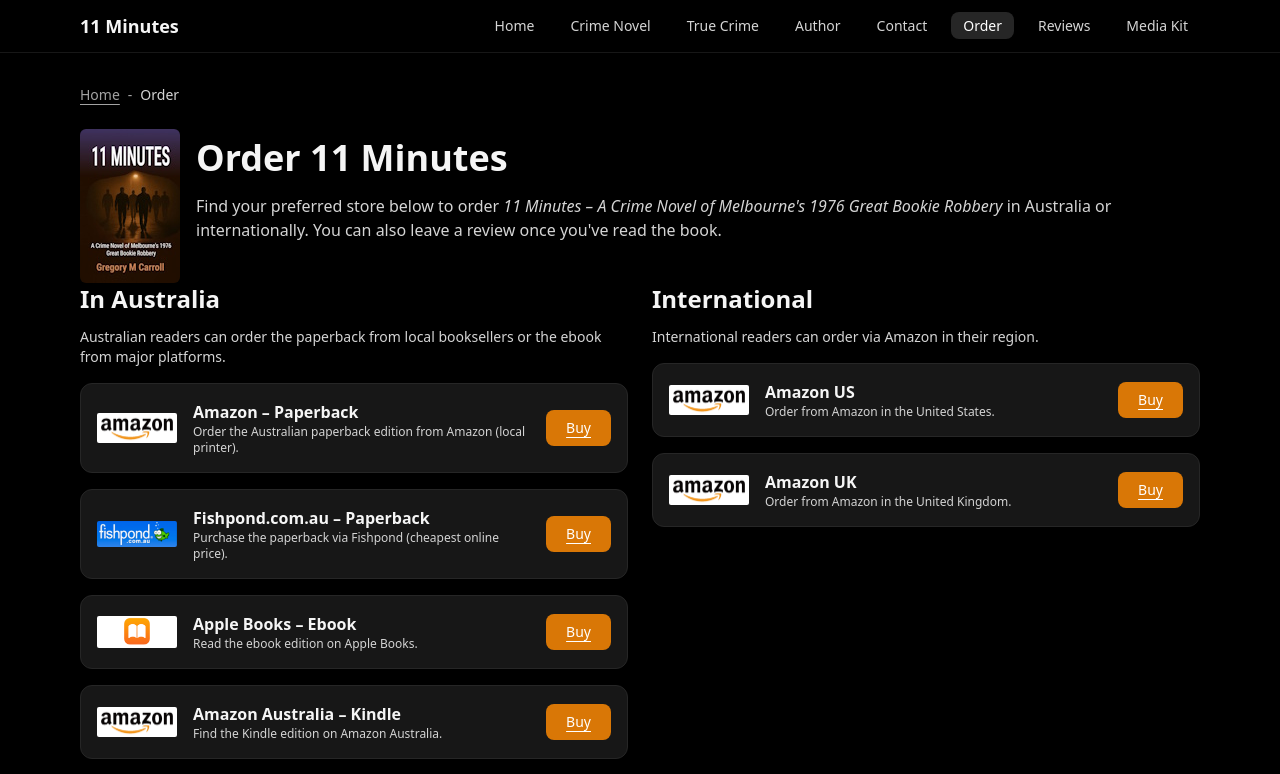
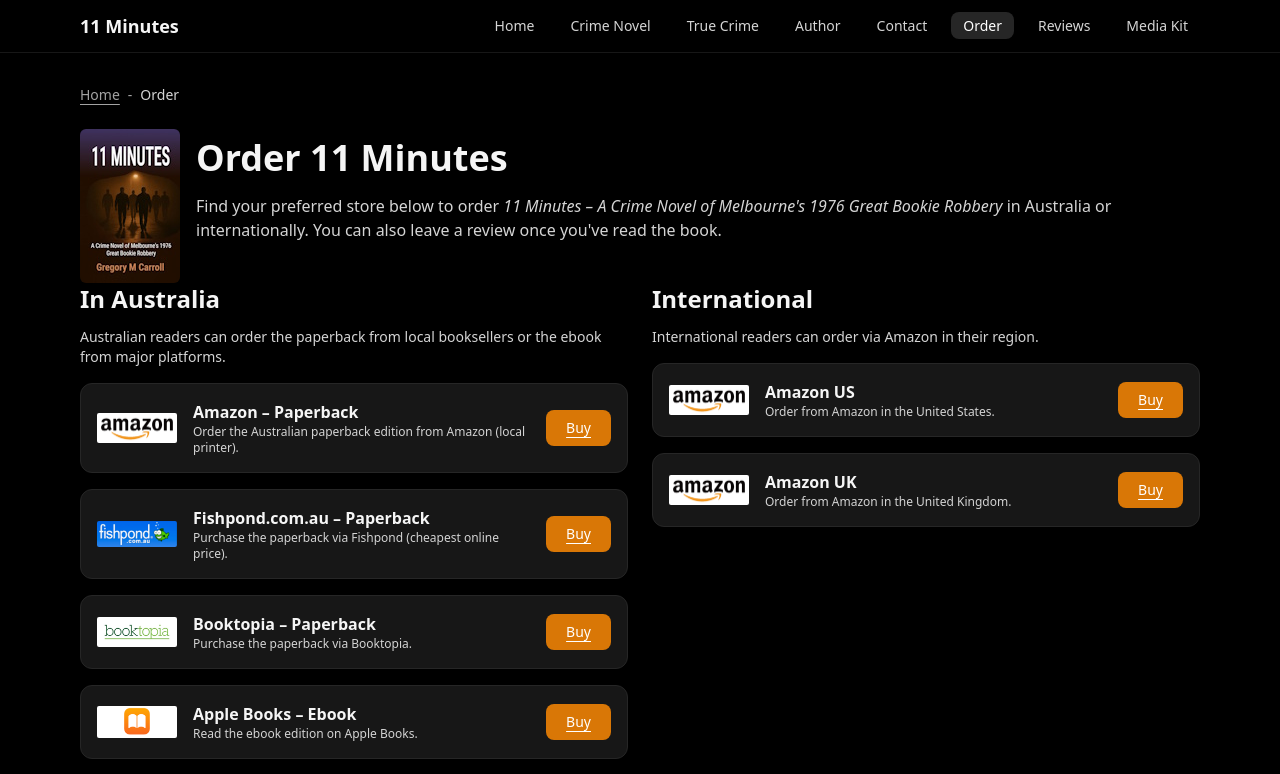
Before and after one commit to gcarroll1/author-site, a Next.js app: page /order in a window 1280 px wide. Shown: the top 774 px of the page. Built offline with nearby package versions, Linux system fonts and the light colour scheme.

Commit message:
Read Sample and Booktopia

```diff
--- a/app/crime-novel/page.tsx
+++ b/app/crime-novel/page.tsx
@@ -48,6 +48,10 @@
             alt="11 Minutes book cover"
             className="w-72 h-auto rounded-lg shadow-lg"
           />
+            <Link className="btn" href="https://read.amazon.com.au/sample/B0FV1QD25H?clientId=share">
+              Read Sample
+            </Link>
+
         </div>
 
         {/* RIGHT COLUMN — All text panels */}
--- a/app/order/page.tsx
+++ b/app/order/page.tsx
@@ -102,6 +102,33 @@
                 </div>
                 <Link
                   href="https://www.fishpond.com.au/Books/11-Minutes-Gregory-M-Carroll/9781764222600"
+                  target="_blank"
+                  rel="noopener noreferrer"
+                  prefetch={false}
+                  className="inline-block bg-amber-600 hover:bg-amber-700 !text-white hover:!text-white px-5 py-2 rounded-lg font-medium transition text-xs sm:text-sm"
+                >
+                  Buy
+                </Link>
+              </div>
+
+              {/* Booktopia */}
+              <div className="not-prose flex items-center gap-4 bg-neutral-900 border border-neutral-800 rounded-xl p-4">
+                <img
+                  src="/images/stores/Booktopia.jpg"
+                  alt="Booktopia"
+                  className="w-20 h-auto rounded-sm hidden sm:block"
+                  loading="lazy"
+                />
+                <div className="flex-1">
+                  <h3 className="font-semibold text-base">
+                    Booktopia – Paperback
+                  </h3>
+                  <p className="text-xs text-neutral-300">
+                    Purchase the paperback via Booktopia.
+                  </p>
+                </div>
+                <Link
+                  href="https://www.booktopia.com.au/11-minutes-gregory-m-carroll/book/9781764222600.html"
                   target="_blank"
                   rel="noopener noreferrer"
                   prefetch={false}
@@ -216,7 +243,7 @@
                   </p>
                 </div>
                 <Link
-                  href="https://www.amazon.co.uk/s?k=11+Minutes+Gregory+M+Carroll"
+                  href="https://www.amazon.co.uk/11-MINUTES-Melbournes-Bookie-Robbery/dp/1764222636"
                   target="_blank"
                   rel="noopener noreferrer"
                   prefetch={false}
--- a/app/page.tsx
+++ b/app/page.tsx
@@ -72,7 +72,10 @@
 
           <div className="mt-6 flex flex-wrap gap-3">
             <Link className="btn" href="/crime-novel">
-              Read about the Crime Novel
+              The Book
+            </Link>
+            <Link className="btn" href="https://read.amazon.com.au/sample/B0FV1QD25H?clientId=share">
+              Read Sample
             </Link>
             <Link className="btn" href="/great-bookie-robbery">
               Explore True Crime
```
